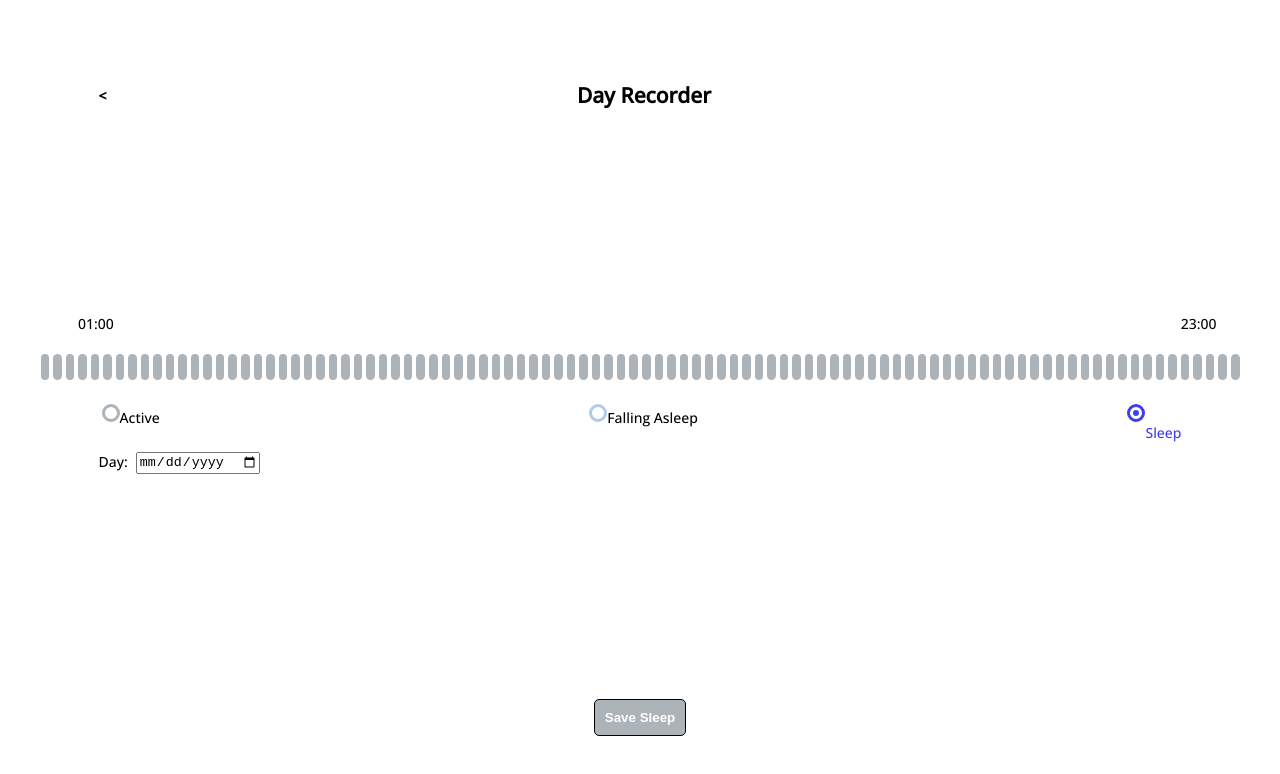
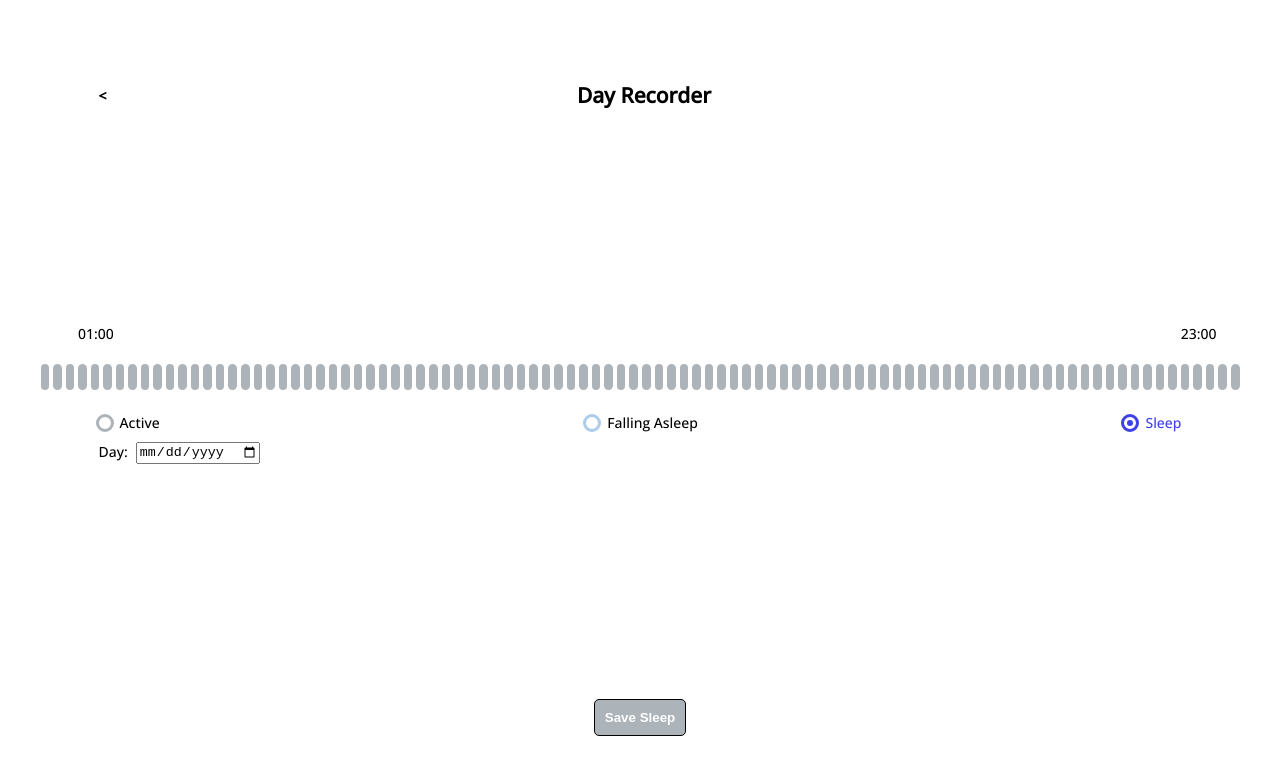
Before and after one commit to hanakamer/sleep-tracker, a React (Create React App) app: page /createDay in a window 1280 px wide. Shown: the top 774 px of the page. Built offline with nearby package versions, Linux system fonts and the light colour scheme.

Commit message:
radio buttons centered

```diff
--- a/src/components/Day/DayView.js
+++ b/src/components/Day/DayView.js
@@ -3,6 +3,28 @@ import PropTypes from 'prop-types';
 import { SummaryCell } from '../SummaryCell';
 import Styles from './Day.module.css';
 function DayView({ data }) {
+  console.log(data);
+
+  function clusterCells(cells) {
+    let currentMode = '';
+    let currentID;
+    const clusteredCells = cells.reduce((clusteredCells = {}, current, i) => {
+      if (currentMode === current.mode) {
+        clusteredCells[`${currentMode}_${currentID}`].push(current);
+      } else {
+        currentMode = current.mode;
+        currentID = i;
+        clusteredCells[`${current.mode}_${i}`] = [];
+        clusteredCells[`${current.mode}_${i}`].push(current);
+      }
+
+      return clusteredCells;
+    });
+    console.log(clusteredCells);
+
+    return clusteredCells;
+  }
+  clusterCells(data);
   return (
     <div className={Styles.dayViewContainer}>
       {data.map((cell) => {
--- a/src/components/RadioButton/RadioButton.js
+++ b/src/components/RadioButton/RadioButton.js
@@ -4,11 +4,10 @@ import PropTypes from 'prop-types';
 
 function RadioButton({ onChange, value, defaultChecked = false, children }) {
   return (
-    <div>
+    <div className={Styles.radioButton}>
       <input
         onChange={onChange}
         id={Styles[value]}
-        className={Styles.radioBtn}
         type="radio"
         value={value}
         name="mode"
--- a/src/components/RadioButton/RadioButton.module.css
+++ b/src/components/RadioButton/RadioButton.module.css
@@ -1,62 +1,64 @@
-.radioBtn:before {
+.radioButton input[type='radio'] {
+  visibility: hidden;
+}
+.radioButton label {
+  position: relative;
+}
+.radioButton input[type='radio'] + label:before {
   width: 18px;
   height: 18px;
   border-radius: 15px;
-  top: -1px;
-  left: -2px;
-  position: relative;
+  position: absolute;
   background-color: var(--color-white);
   content: '';
   display: inline-block;
-  visibility: visible;
   border: 3px solid;
+  top: 50%;
+  left: -15px;
+  transform: translate(-50%, -50%);
 }
-
-.radioBtn:checked:after {
+.radioButton input[type='radio']:checked + label:after {
   width: 6px;
   height: 6px;
-  border-radius: 15px;
-  top: -22px;
-  left: 4px;
-  position: relative;
+  border-radius: 50%;
+  top: 50%;
+  left: -15px;
+  transform: translate(-50%, -50%);
+  position: absolute;
+  display: inline-block;
   content: '';
-  display: inline-block;
   visibility: visible;
 }
-
-.radioBtn#active:before {
+.radioButton #active + label:before {
   border-color: var(--color-ui-secondary);
 }
-.radioBtn#active:checked:after {
+.radioButton #active:checked + label:after {
   border: none;
   background-color: var(--color-ui-secondary);
 }
-
-.radioBtn#sleep:before {
+.radioButton #sleep + label:before {
   border-color: var(--color-ui-primary);
 }
-.radioBtn#sleep:checked:after {
+.radioButton #sleep:checked + label:after {
   border: none;
   background-color: var(--color-ui-primary);
 }
-.radioBtn#fallingAsleep:checked:after {
+.radioButton #fallingAsleep + label:before {
+  border-color: var(--color-ui-tertiary);
+}
+.radioButton #fallingAsleep:checked + label:after {
   border: none;
   background-color: var(--color-ui-tertiary);
 }
-.radioBtn#fallingAsleep:before {
-  border-color: var(--color-ui-tertiary);
-}
-
-.radioBtn:checked + label#fallingAsleep {
+.radioButton input[type='radio']:checked + label#fallingAsleep {
   color: var(--color-ui-tertiary);
 }
-.radioBtn:checked + label#active {
+.radioButton input[type='radio']:checked + label#active {
   color: var(--color-ui-secondary);
 }
-.radioBtn:checked + label#sleep {
+.radioButton input[type='radio']:checked + label#sleep {
   color: var(--color-ui-primary);
 }
-.radioBtn,
-.btnLabel {
+.radioButton label {
   cursor: pointer;
 }
```
